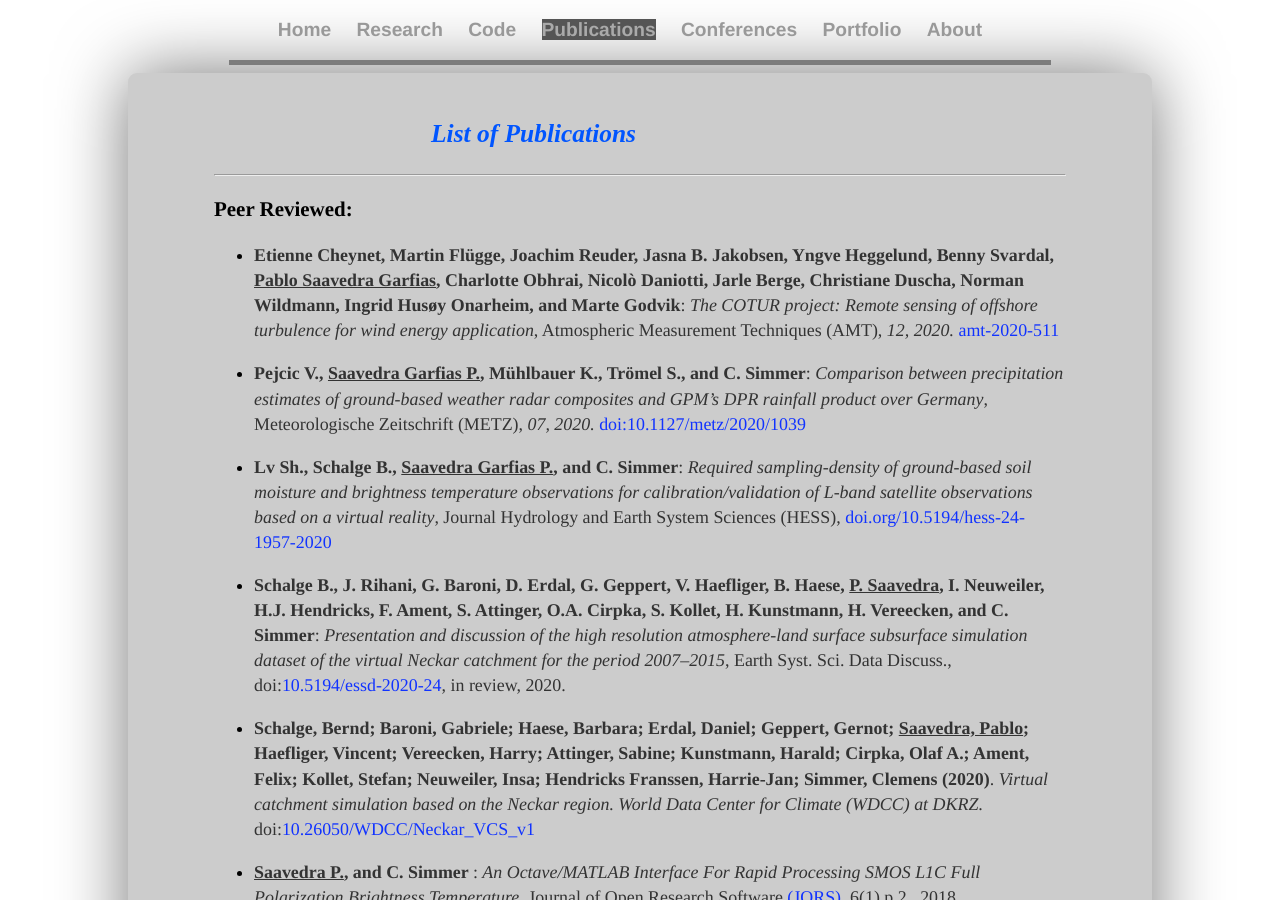
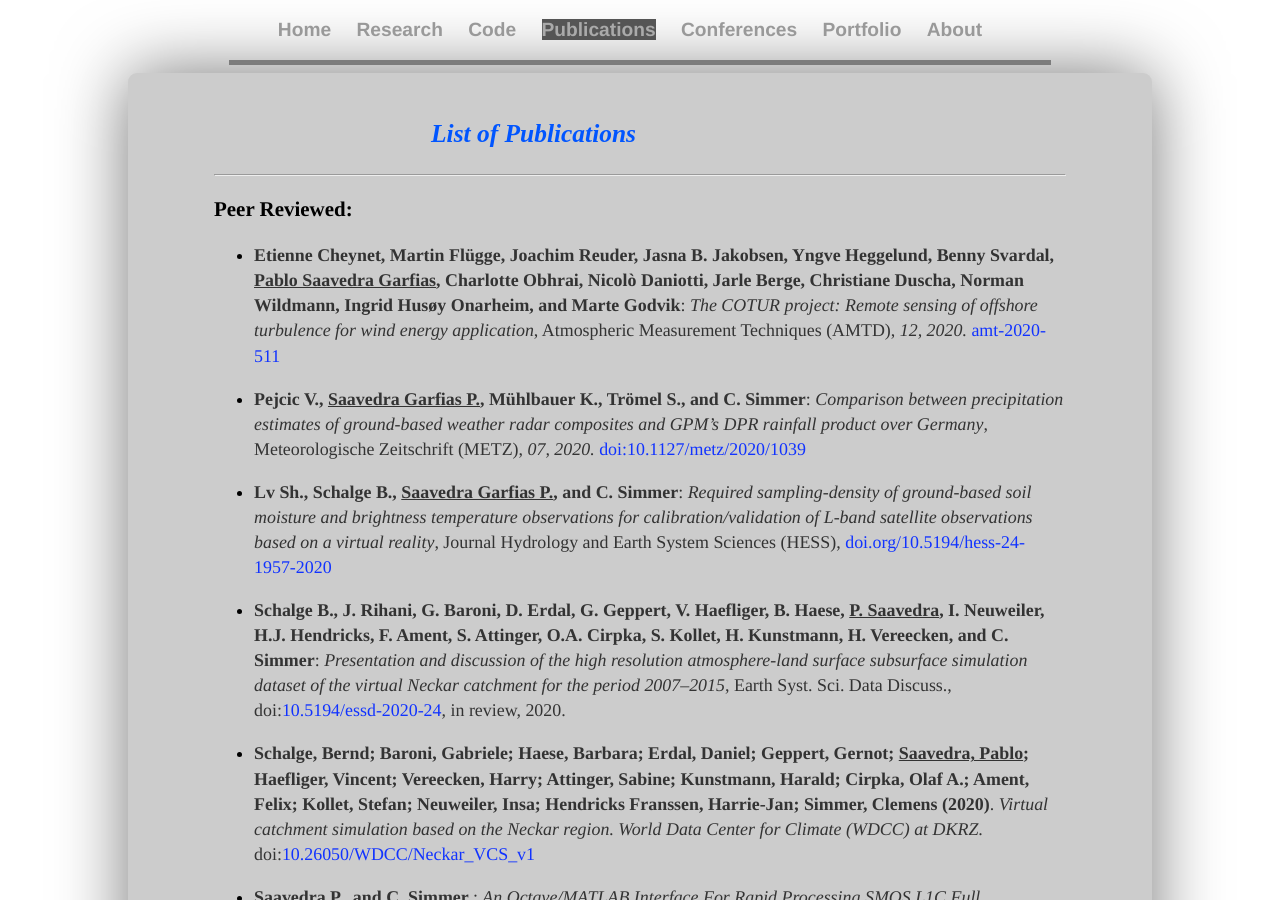
Before and after one commit to pablosaa/pablosaa.github.io, a Jekyll site: the page built from publications.html, in a window 1280 px wide and 900 px high. Built offline with Jekyll 4.4.1, drawn with Linux system fonts in a browser that asks for light colours.

Commit message:
Update publications.html
update link to AMTD paper Etienne et al.

```diff
--- a/publications.html
+++ b/publications.html
@@ -10,7 +10,7 @@
     <p class="discreet">
       <strong>Etienne Cheynet, Martin Flügge, Joachim Reuder, Jasna B. Jakobsen, Yngve Heggelund, Benny Svardal, <u>Pablo Saavedra Garfias</u>, Charlotte Obhrai, Nicolò Daniotti, Jarle Berge, Christiane Duscha, Norman Wildmann, Ingrid Husøy Onarheim, and Marte Godvik</strong>:
       <em>The COTUR project: Remote sensing of offshore turbulence for wind energy application</em>,
-      Atmospheric Measurement Techniques (AMT), <em>12, 2020. </em><a href="https://www.atmospheric-measurement-techniques.net">amt-2020-511</a>
+      Atmospheric Measurement Techniques (AMTD), <em>12, 2020. </em><a href="https://amt.copernicus.org/preprints/amt-2020-511/">amt-2020-511</a>
     </p>
   </li><li>
     <p class="discreet"><strong>Pejcic V., <u>Saavedra Garfias P.</u>, Mühlbauer K., Trömel S., and C. Simmer</strong>:
```
